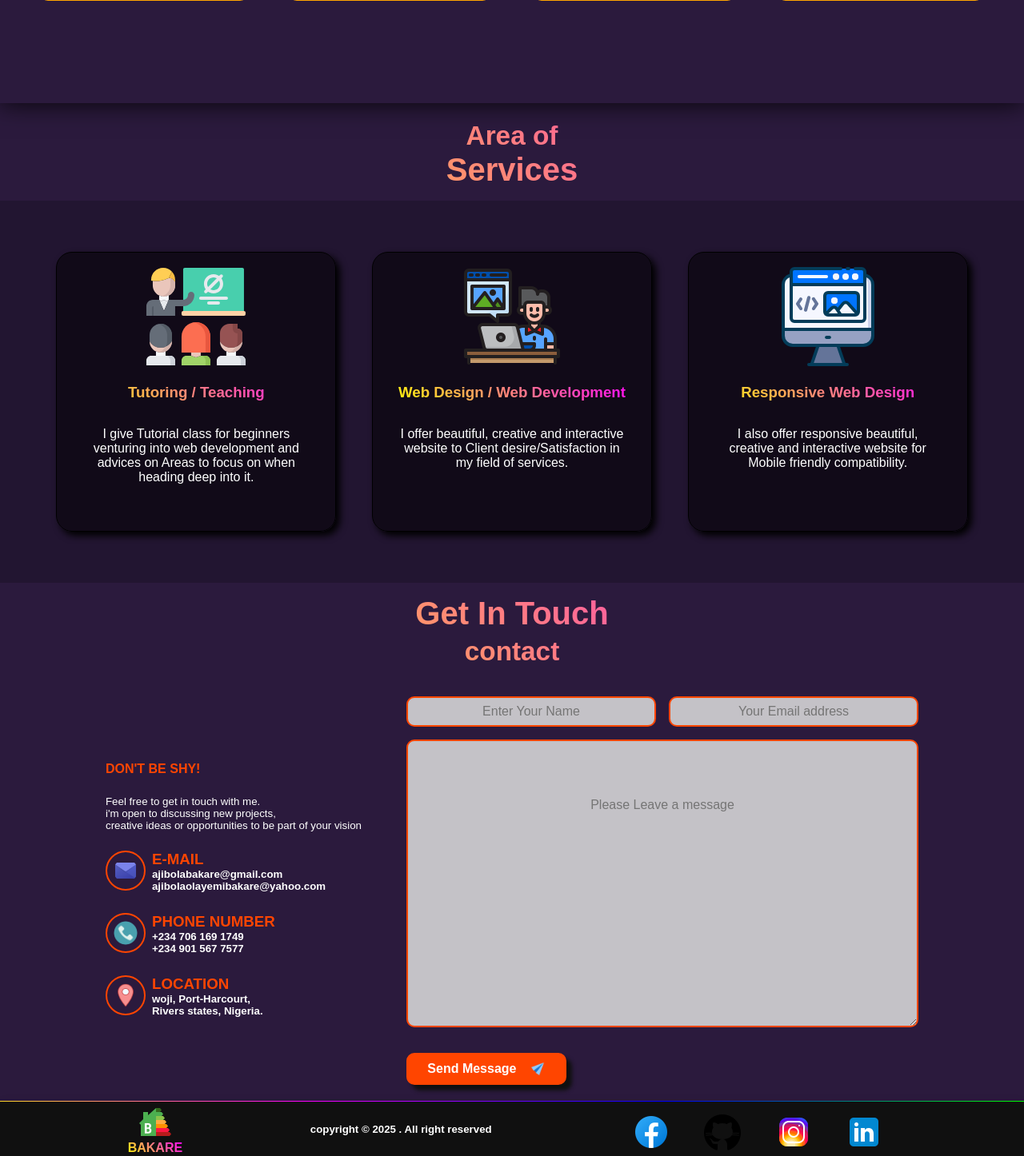
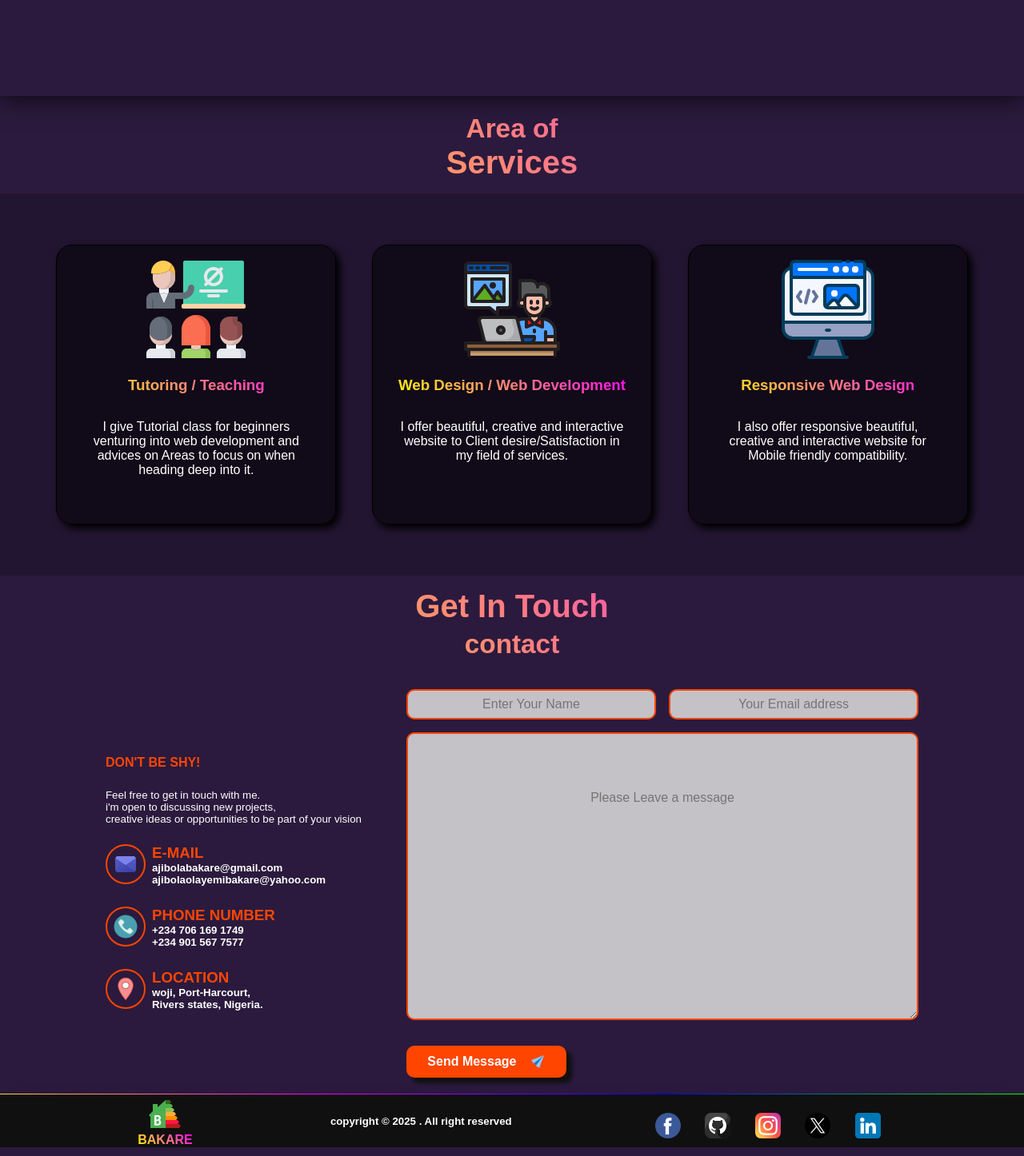
Before and after one commit to freakishcode/bakarePortfolio, a PHP site: page / in a window 1280 px wide. Shown: the part 2412-3858 px from the top of the page at 80% size. Run offline with PHP 8.4, Linux system fonts and the light colour scheme.

Commit message:
added new icons

```diff
--- a/My_Portfolio.css
+++ b/My_Portfolio.css
@@ -25,7 +25,7 @@
   --gradient: linear-gradient(45deg, #ff0, #f0f);
   --gradient2: linear-gradient(#dc3a23, #ff004f, #a14545);
   --gradient3: linear-gradient(45deg, #ff0, #f0f, #00f, #0f0);
-  --gradient4: linear-gradient(35deg, #ff0, #00f, #0f0);
+  --gradient4: linear-gradient(50deg, #ff0, #fff, #0f0);
 }
 
 html {
@@ -604,12 +604,12 @@
 
 /* styling My social medial links */
 .social-Media-Link {
-  margin-top: 0.9rem;
+  margin-top: 1rem;
   display: flex;
-  gap: 0.5rem;
+  gap: 1rem;
 
   a {
-    padding: 0 1rem;
+    padding: 0 0.45rem;
   }
 
   a img {
--- a/index.html
+++ b/index.html
@@ -138,17 +138,17 @@
                   <div class="icons">
                     <a href="https://web.facebook.com/freakishcode"
                       ><img
-                        src="./assets/Icons/Social-Media-icons/icons8-facebook-48.png"
+                        src="./assets/Icons/Social-Media-icons/facebook.png"
                         alt=""
                     /></a>
                     <a href="https://github.com/freakishcode/Freakishcode"
                       ><img
-                        src="./assets/Icons/Social-Media-icons/icons8-github-50.png"
+                        src="./assets/Icons/Social-Media-icons/github.png"
                         alt=""
                     /></a>
                     <a href="https://www.linkedin.com/in/dauntless-ajibola/"
                       ><img
-                        src="./assets/Icons/Social-Media-icons/icons8-linkedin-logo-48.png"
+                        src="./assets/Icons/Social-Media-icons/linkedin.png"
                         alt=""
                     /></a>
                   </div>
@@ -209,22 +209,27 @@
               <div class="social-Media-Link">
                 <a href="https://web.facebook.c1om/freakishcode"
                   ><img
-                    src="./assets/Icons/Social-Media-icons/icons8-facebook-48.png"
+                    src="./assets/Icons/Social-Media-icons/facebook.png"
                     alt=""
                 /></a>
                 <a href="https://github.com/freakishcode/Freakishcode"
                   ><img
-                    src="./assets/Icons/Social-Media-icons/icons8-github-50.png"
+                    src="./assets/Icons/Social-Media-icons/github.png"
                     alt=""
                 /></a>
-                <a href="https://linktr.ee/Freakishkid5"
+                <a href="https://www.instagram.com/dauntless_aj5/"
                   ><img
-                    src="./assets/Icons/Social-Media-icons/icons8-instagram-48.png"
+                    src="./assets/Icons/Social-Media-icons/instagram.png"
+                    alt=""
+                /></a>
+                <a href="https://x.com/olayemi291"
+                  ><img
+                    src="./assets/Icons/Social-Media-icons/twitter.png"
                     alt=""
                 /></a>
                 <a href="https://www.linkedin.com/in/dauntless-ajibola/"
                   ><img
-                    src="./assets/Icons/Social-Media-icons//icons8-linkedin-logo-48.png"
+                    src="./assets/Icons/Social-Media-icons/linkedin.png"
                     alt=""
                 /></a>
               </div>
@@ -570,15 +575,11 @@
           </div>
 
           <!-- Get in touch by direct Email Messaging -->
-          <form
-            class="client-form"
-            action="https://formsubmit.co/ajibolabakare@gmail.com"
-            method="POST"
-          >
+          <form class="client-form" action="./test6.php" method="POST">
             <input
               class="clientName"
               type="text"
-              name="Name"
+              name="username"
               placeholder="Enter Your Name"
               minlength="3"
               required
@@ -586,22 +587,22 @@
 
             <input
               class="clientEmail"
-              type="email"
-              name="Email"
+              type="text"
+              name="email"
               placeholder="Your Email address"
               minlength="5"
               required
             />
 
             <textarea
-              name="Message"
+              name="msg"
               id="message-text"
               minlength="5"
               placeholder="Please Leave a message"
               required
             ></textarea>
 
-            <button class="form-submit-btn" type="submit">
+            <button class="form-submit-btn" name="send" type="submit">
               <span>Send Message</span>
               <img src="./assets/Icons/icons8-sent-48.png" alt="send icon" />
             </button>
@@ -659,36 +660,23 @@
       </div>
 
       <!-- My social medial links -->
-      <ul class="social-Media-Link">
-        <li>
-          <a href="https://web.facebook.com/freakishcode"
-            ><img
-              src="./assets/Icons/Social-Media-icons/icons8-facebook-48.png"
-              alt=""
+      <div class="social-Media-Link">
+        <a href="https://web.facebook.c1om/freakishcode"
+          ><img src="./assets/Icons/Social-Media-icons/facebook.png" alt=""
         /></a>
-        </li>
-        <li>
         <a href="https://github.com/freakishcode/Freakishcode"
-            ><img
-              src="./assets/Icons/Social-Media-icons/icons8-github-50.png"
-              alt=""
+          ><img src="./assets/Icons/Social-Media-icons/github.png" alt=""
         /></a>
-        </li>
-        <li>
-          <a href="https://linktr.ee/Freakishkid5"
-            ><img
-              src="./assets/Icons/Social-Media-icons/icons8-instagram-48.png"
-              alt=""
+        <a href="https://www.instagram.com/dauntless_aj5/"
+          ><img src="./assets/Icons/Social-Media-icons/instagram.png" alt=""
         /></a>
-        </li>
-        <li>
+        <a href="https://x.com/olayemi291"
+          ><img src="./assets/Icons/Social-Media-icons/twitter.png" alt=""
+        /></a>
         <a href="https://www.linkedin.com/in/dauntless-ajibola/"
-            ><img
-              src="./assets/Icons/Social-Media-icons/icons8-linkedin-logo-48.png"
-              alt=""
+          ><img src="./assets/Icons/Social-Media-icons/linkedin.png" alt=""
         /></a>
-        </li>
-      </ul>
+      </div>
     </footer>
   </body>
 </html>
```
Also changed, not shown: assets/Icons/Social-Media-icons/facebook.png (added), assets/Icons/Social-Media-icons/github.png (added), assets/Icons/Social-Media-icons/icons8-facebook-48.png (deleted), assets/Icons/Social-Media-icons/icons8-github-50.png (deleted), assets/Icons/Social-Media-icons/icons8-instagram-48.png (deleted), assets/Icons/Social-Media-icons/icons8-linkedin-logo-48.png (deleted), assets/Icons/Social-Media-icons/instagram.png (added), assets/Icons/Social-Media-icons/linkedin.png (added), assets/Icons/Social-Media-icons/twitter.png (added). Lines whose indentation alone changed are shown as unchanged.
